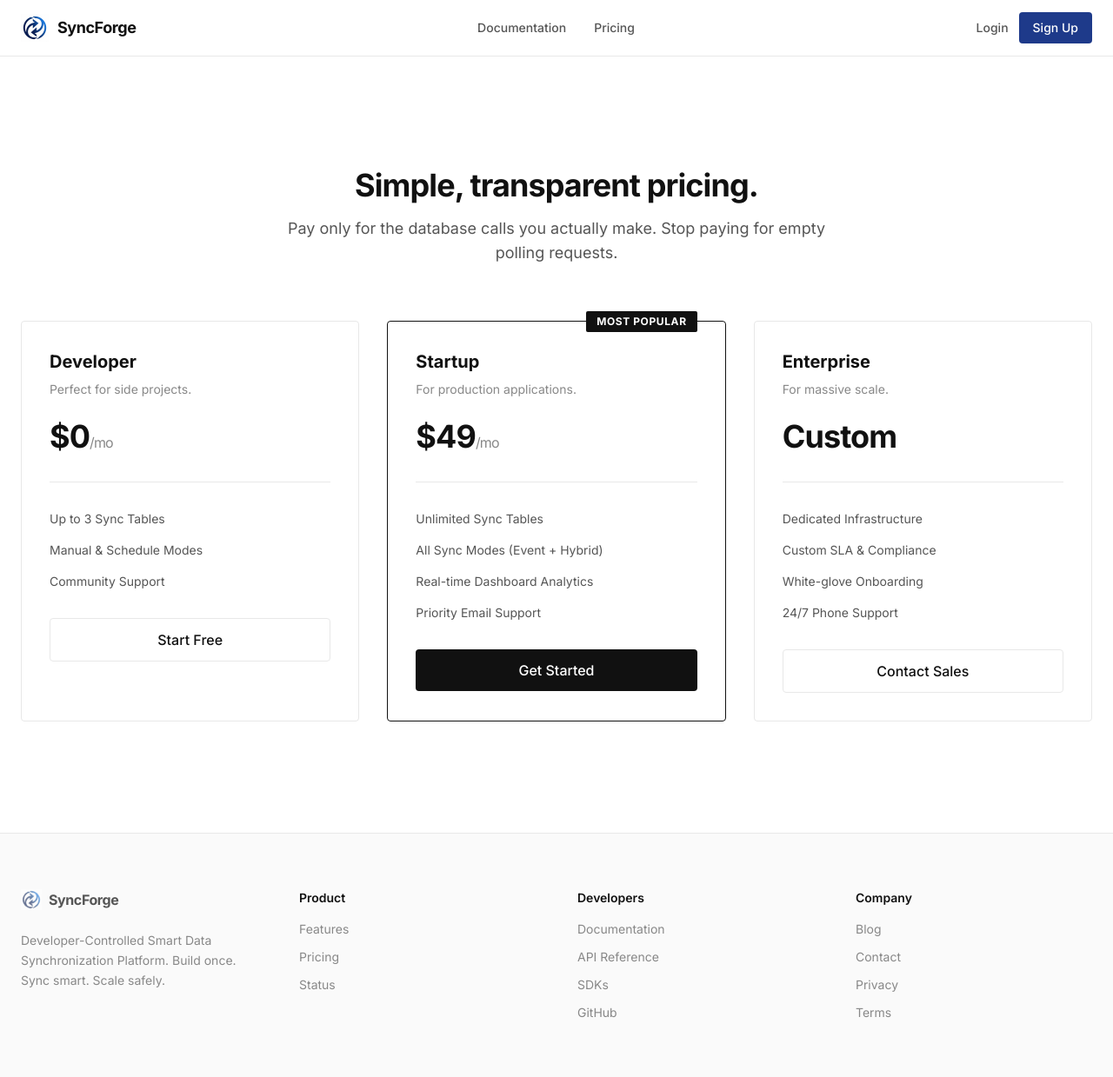
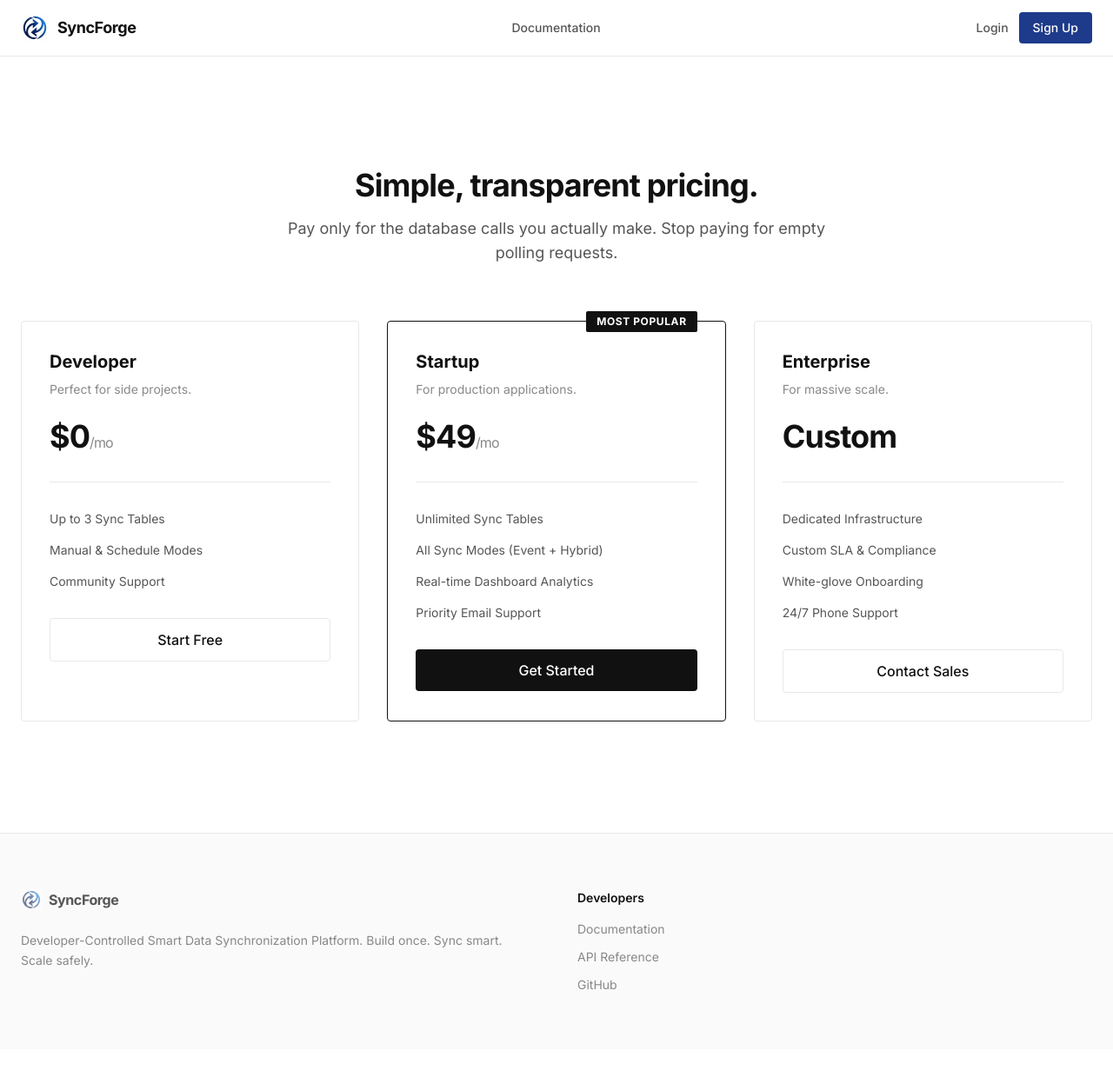
Before and after one commit to sureshdulupolai/syncforge, a Django app: page /pricing/ in a window 1280 px wide. Shown: the whole page at 87% size. After the commit the page ends 1139 px from the top, so only its background shows below. Run offline with Django 5.2, Linux system fonts and the light colour scheme; parts of the project's set-up code (start-up, migrations or seed data) failed here and were passed over; some libraries are stand-ins or nearby versions.

Commit message:
adding update on footer and remove nav button for pricing

```diff
--- a/templates/base.html
+++ b/templates/base.html
@@ -124,10 +124,8 @@
                 </a>
             </div>
 
-            <!-- Navigation -->
             <nav class="hidden md:flex items-center gap-8 text-sm font-medium text-brand-secondary">
                 <a href="{% url 'docs' %}" class="hover:text-brand-primary transition-subtle">Documentation</a>
-                <a href="{% url 'pricing' %}" class="hover:text-brand-primary transition-subtle">Pricing</a>
             </nav>
 
             <!-- Auth -->
@@ -166,7 +164,7 @@
 
     <!-- Footer -->
     <footer class="bg-brand-secbg border-t border-brand-border py-16">
-        <div class="max-w-container mx-auto px-6 grid grid-cols-1 md:grid-cols-4 gap-12">
+        <div class="max-w-container mx-auto px-6 grid grid-cols-1 md:grid-cols-2 gap-12">
             <div>
                 <div class="flex items-center gap-2 mb-6">
                     <img src="{% static 'logo_icon.png' %}" alt="SyncForge" class="w-6 h-6 opacity-60">
@@ -177,30 +175,13 @@
                     Build once. Sync smart. Scale safely.
                 </p>
             </div>
-            <div>
-                <h4 class="font-semibold text-sm mb-4">Product</h4>
-                <ul class="space-y-3 text-sm text-brand-muted">
-                    <li><a href="#" class="hover:text-brand-primary transition-subtle">Features</a></li>
-                    <li><a href="{% url 'pricing' %}" class="hover:text-brand-primary transition-subtle">Pricing</a></li>
-                    <li><a href="#" class="hover:text-brand-primary transition-subtle">Status</a></li>
-                </ul>
-            </div>
+
             <div>
                 <h4 class="font-semibold text-sm mb-4">Developers</h4>
                 <ul class="space-y-3 text-sm text-brand-muted">
                     <li><a href="{% url 'docs' %}" class="hover:text-brand-primary transition-subtle">Documentation</a></li>
-                    <li><a href="#" class="hover:text-brand-primary transition-subtle">API Reference</a></li>
-                    <li><a href="#" class="hover:text-brand-primary transition-subtle">SDKs</a></li>
+                    <li><a href="{% url 'docs_rest_api' %}" class="hover:text-brand-primary transition-subtle">API Reference</a></li>
                     <li><a href="https://github.com/sureshdulupolai/syncforge" target="_blank" class="hover:text-brand-primary transition-subtle">GitHub</a></li>
-                </ul>
-            </div>
-            <div>
-                <h4 class="font-semibold text-sm mb-4">Company</h4>
-                <ul class="space-y-3 text-sm text-brand-muted">
-                    <li><a href="#" class="hover:text-brand-primary transition-subtle">Blog</a></li>
-                    <li><a href="#" class="hover:text-brand-primary transition-subtle">Contact</a></li>
-                    <li><a href="#" class="hover:text-brand-primary transition-subtle">Privacy</a></li>
-                    <li><a href="#" class="hover:text-brand-primary transition-subtle">Terms</a></li>
                 </ul>
             </div>
         </div>
```
Also changed, not shown: README.md.
